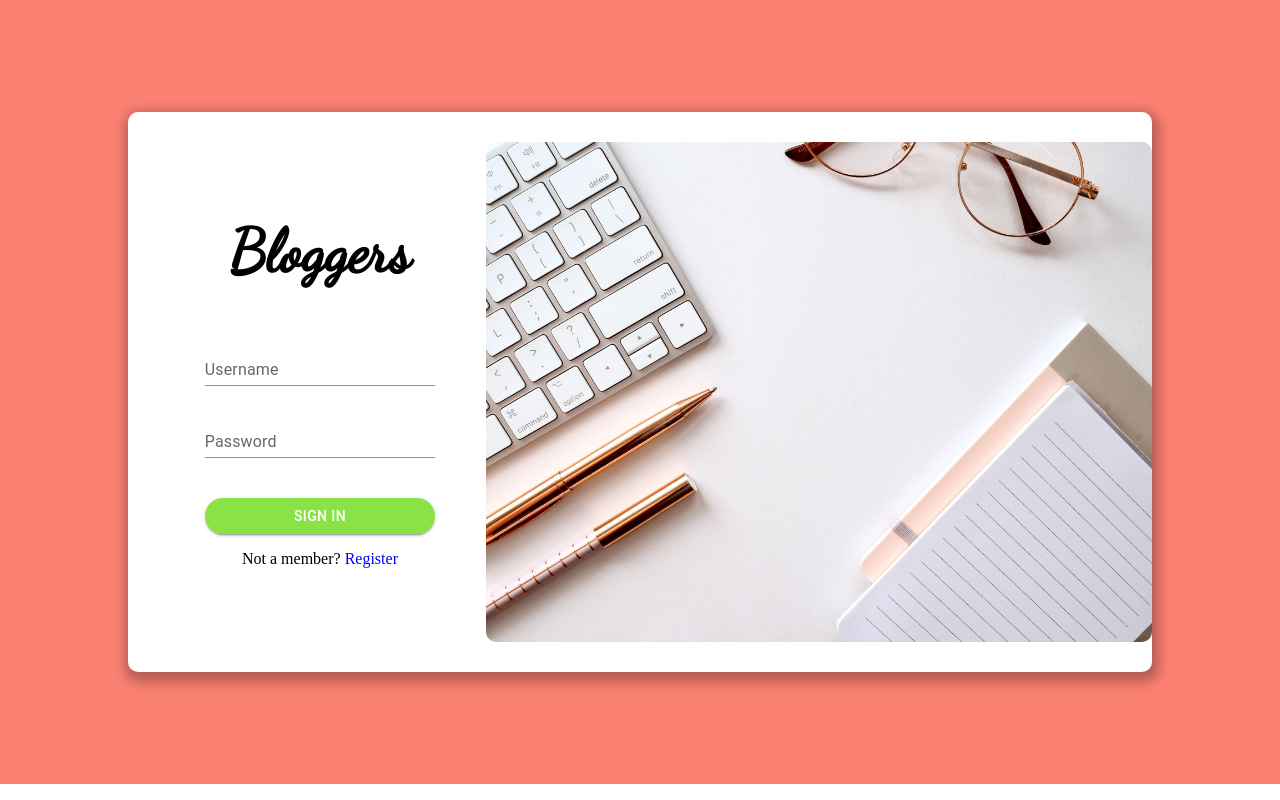
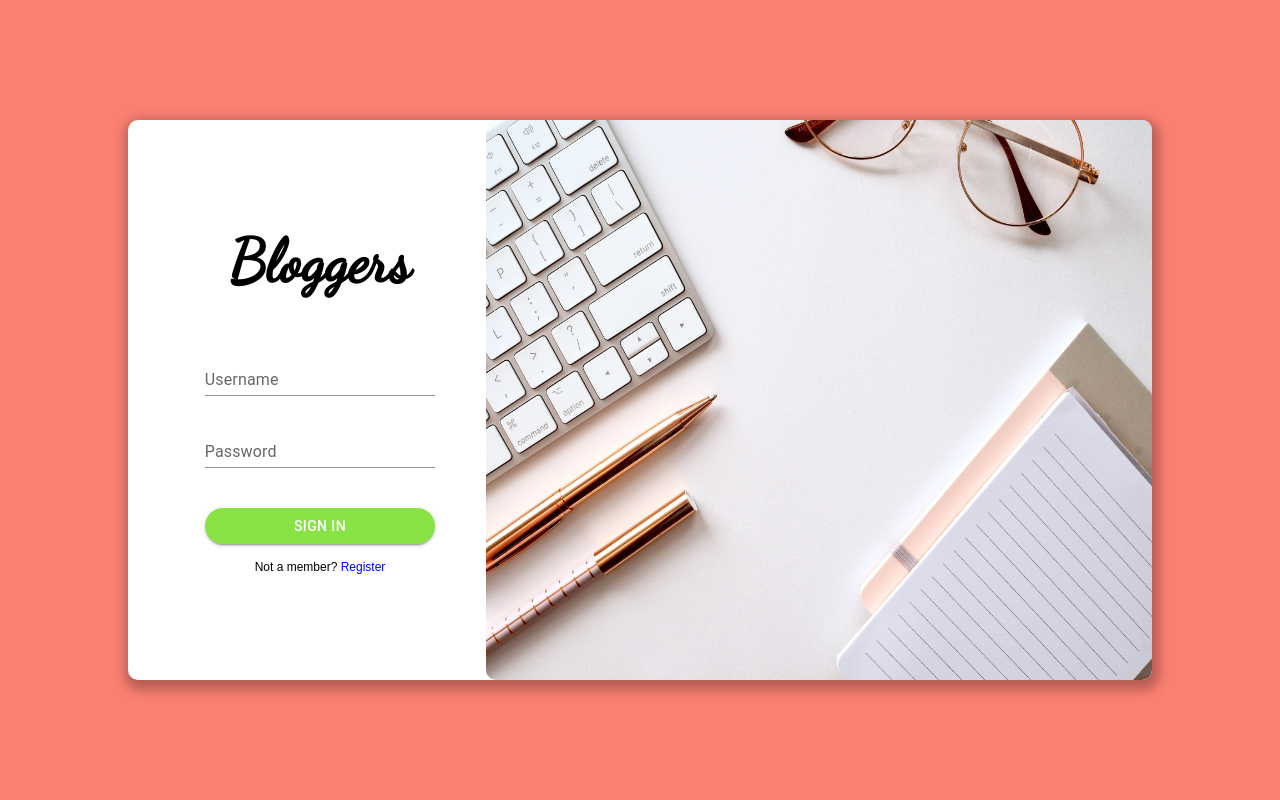
Before and after one commit to Draxxmore/Bloggers, a React (Create React App) app in the folder bloggers_frontend/: page /login in a window 1280 px wide. Built offline with nearby package versions, Linux system fonts and the light colour scheme.

Commit message:
Created some error handling on login page

```diff
--- a/bloggers_frontend/src/Pages/Login.jsx
+++ b/bloggers_frontend/src/Pages/Login.jsx
@@ -1,4 +1,4 @@
-import React, { useContext, useEffect } from "react";
+import React, { useState, useContext, useEffect } from "react";
 import { Link, useNavigate } from "react-router-dom";
 import styled from "styled-components";
 import { TextField, Button, createTheme, ThemeProvider } from "@mui/material";
@@ -14,9 +14,28 @@ const Login = () => {
     const [loggedIn, setLoggedIn] = useContext(LoggedInContext);
     const [cookies, setCookie] = useCookies(["access_token"]);
     const navigate = useNavigate();
+    const [badPassword, setBadPassword] = useState(false);
+    const [blankInput, setBlankInput] = useState(false);
+    const [errorMessage, setErrorMessage] = useState({
+        badPasswordMessage: "Bad username/password",
+        blankInputMessage: "You must input a username and/or password",
+    });
+
+    const errorHandler = () => {
+        if (badPassword) {
+            return errorMessage.badPasswordMessage;
+        } else if (blankInput) {
+            return errorMessage.blankInputMessage;
+        } else {
+            return "";
+        }
+    };
 
     const handleSubmit = (event) => {
         event.preventDefault();
+
+        setBadPassword(false);
+        setBlankInput(false);
 
         const loginInfo = {
             username: document.getElementById("login-username").value,
@@ -34,6 +53,17 @@ const Login = () => {
         fetch(`${ApiUrl}/api/login`, postOptions)
             .then((response) => response.json())
             .then((data) => {
+                console.log(data);
+
+                if (data.Error) {
+                    if (data.Error.includes("Username/password incorrect")) {
+                        return setBadPassword(true);
+                    }
+                    if (data.Error.includes("Username/password cannot be blank")) {
+                        return setBlankInput(true);
+                    }
+                }
+
                 if (!document.cookie.includes("access_token")) {
                     let cookieName = Object.keys(data)[0];
                     let cookieValue = Object.values(data)[0];
@@ -41,8 +71,6 @@ const Login = () => {
                     setLoggedIn(true);
                     navigate("/my-blogs");
                     window.location.reload();
-                } else {
-                    return -1;
                 }
             })
             .catch((error) => console.log(error));
@@ -64,6 +92,8 @@ const Login = () => {
                         variant="standard"
                         label="Password"
                         type="password"
+                        error={badPassword || blankInput ? true : false}
+                        helperText={errorHandler()}
                         sx={{ width: "60%", margin: 3, marginBottom: 5 }}
                     />
                     <ThemeProvider theme={limeGreenButtonTheme}>
@@ -71,9 +101,9 @@ const Login = () => {
                             Sign in
                         </Button>
                     </ThemeProvider>
-                    <div>
+                    <Register>
                         Not a member? <RegisterLink to="/registration">Register</RegisterLink>
-                    </div>
+                    </Register>
                 </LoginForm>
                 <Image src={loginImage} />
             </LoginContainer>
@@ -86,7 +116,7 @@ const PageSettings = styled.div`
     display: flex;
     justify-content: center;
     align-items: center;
-    height: 98vh;
+    height: 100vh;
 `;
 
 const LoginContainer = styled.div`
@@ -117,14 +147,19 @@ const LoginForm = styled.div`
     height: 70vh;
 `;
 
+const Register = styled.div`
+    font-family: "Arial", san-serif;
+    font-size: 12px;
+`;
+
 const RegisterLink = styled(Link)`
     text-decoration: none;
     color: blue;
 `;
 
 const Image = styled.img`
-    max-width: 100%;
-    max-height: 100%;
+    width: 100%;
+    height: 100%;
     align-self: center;
     border-radius: 10px;
 `;
--- a/bloggers_frontend/src/Pages/Registration.jsx
+++ b/bloggers_frontend/src/Pages/Registration.jsx
@@ -24,7 +24,6 @@ const Registration = () => {
 
         if (password !== confirmPassword) {
             setPasswordError(true);
-            setPasswordErrorMsg("Passwords Must Match!");
             return;
         }
 
@@ -67,7 +66,7 @@ const Registration = () => {
                         label="Confirm Password"
                         sx={{ marginBottom: 2 }}
                         error={passwordError}
-                        helperText={passwordErrorMsg}
+                        helperText={passwordError ? "Passwords must match" : ""}
                     ></TextField>
                     <ThemeProvider theme={limeGreenButtonTheme}>
                         <Button variant="contained" sx={{ borderRadius: 10, marginTop: 5, width: "75%", alignSelf: "center" }} onClick={handleSubmit}>
@@ -89,7 +88,7 @@ const Registration = () => {
 
 const PageSettings = styled.div`
     background: salmon;
-    height: 98vh;
+    height: 100vh;
     display: flex;
     justify-content: center;
     align-items: center;
@@ -119,6 +118,7 @@ const Title = styled.h1`
     padding: 0px;
     text-align: center;
     margin-bottom: 50px;
+    font-family: "Arial", san-serif;
 `;
 
 const Text = styled.h2`
```
Also changed, not shown: 1 other file (tests, documents, lock files or other folders).
